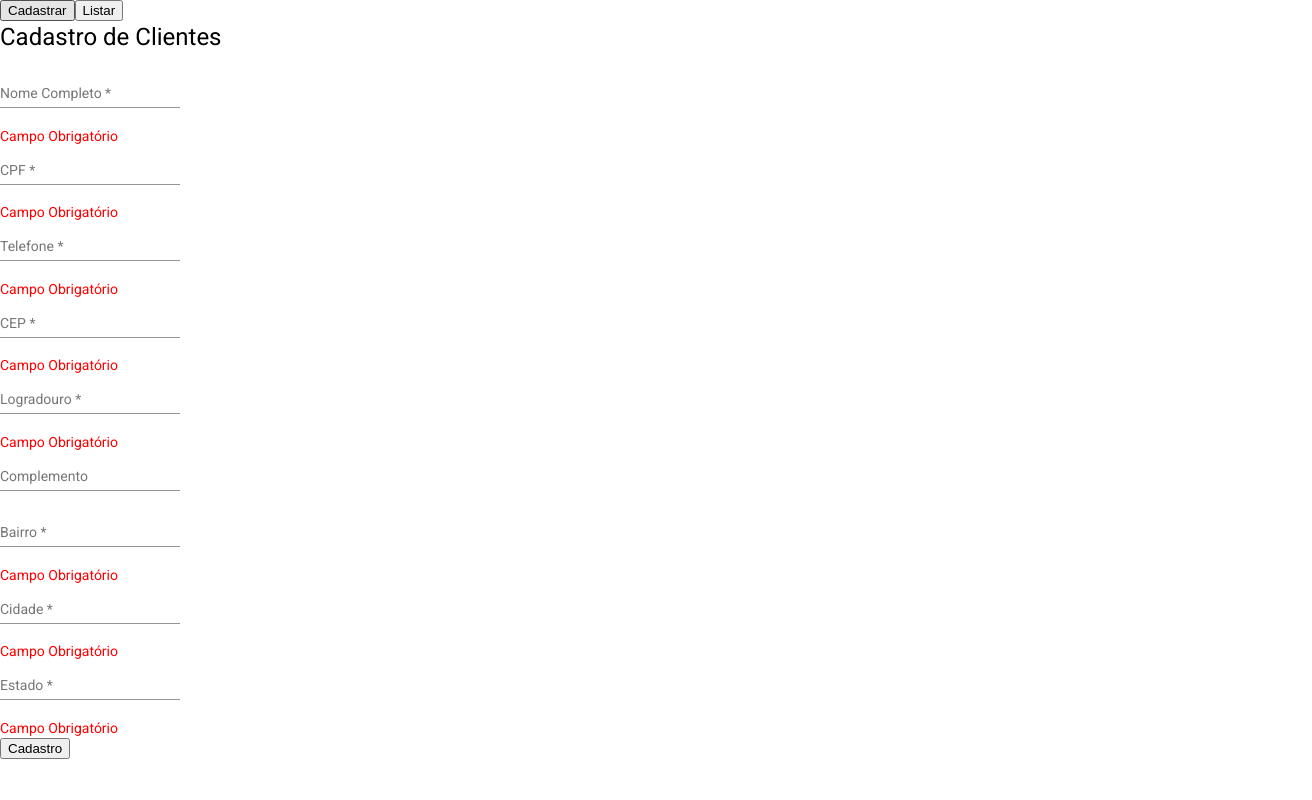
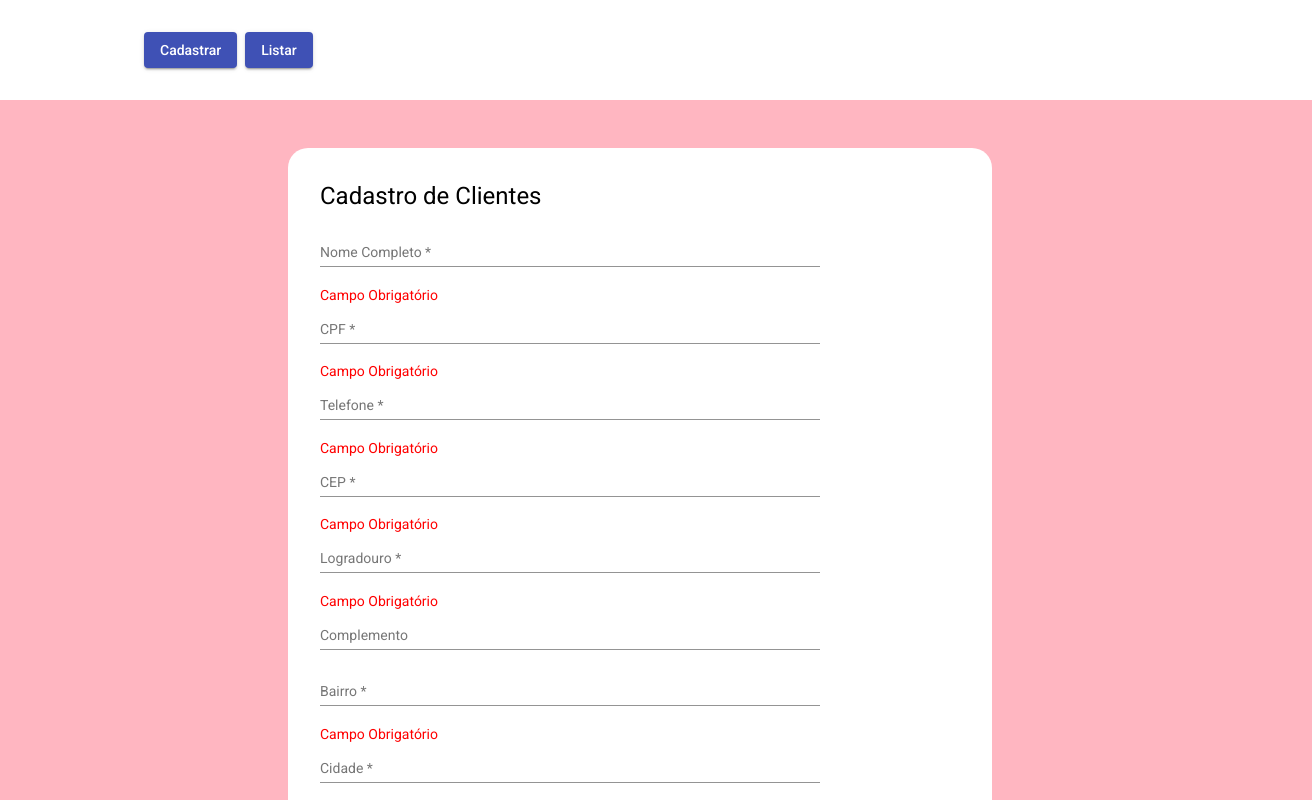
Before and after one commit to MouraRafael/atividade4-angular, an Angular app: page /clientes/cadastro in a window 1280 px wide. Shown: the top 800 px of the page, 1312 px wide, since content can reach past the window. Built offline with nearby package versions, Linux system fonts and the light colour scheme.

Commit message:
feat: css

```diff
--- a/src/app/app.component.css
+++ b/src/app/app.component.css
@@ -0,0 +1,20 @@
+.container{
+
+  max-width: 80%;
+  margin: auto;
+
+}
+
+.header{
+  background-color: white;
+  padding: 1rem;
+  width: 100vw;
+}
+
+.menu{
+  max-width: 80%;
+  padding: 1rem;
+  margin: auto;
+  display: flex;
+  gap: .5rem;
+}
--- a/src/app/app.component.html
+++ b/src/app/app.component.html
@@ -1,7 +1,9 @@
-<header>
-  <nav>
-    <button (click)="toRegistration()">Cadastrar</button>
-    <button (click)="toList()">Listar</button>
+<header class="header">
+  <nav class="menu">
+    <button mat-raised-button color="primary" (click)="toRegistration()">Cadastrar</button>
+    <button mat-raised-button color="primary" (click)="toList()">Listar</button>
   </nav>
 </header>
-<router-outlet></router-outlet>
+<section class="container">
+  <router-outlet></router-outlet>
+</section>
--- a/src/app/app.module.ts
+++ b/src/app/app.module.ts
@@ -5,6 +5,7 @@ import { AppRoutingModule } from './app-routing.module';
 import { AppComponent } from './app.component';
 import { CustomersModule } from './customers/customers.module';
 import { BrowserAnimationsModule } from '@angular/platform-browser/animations';
+import { MatButtonModule } from "@angular/material/button";
 
 @NgModule({
   declarations: [
@@ -16,6 +17,7 @@ import { BrowserAnimationsModule } from '@angular/platform-browser/animations';
     CustomersModule,
     CustomersModule,
     BrowserAnimationsModule,
+    MatButtonModule
   ],
   providers: [],
   bootstrap: [AppComponent]
--- a/src/app/customers/components/edit/edit.component.css
+++ b/src/app/customers/components/edit/edit.component.css
@@ -0,0 +1,30 @@
+.form-edit{
+  border-radius: 20px;
+  padding: 2rem;
+  background-color: white;
+  width: 50vw;
+  margin: auto;
+  margin-bottom: 2rem;
+  margin-top: 3rem;
+
+}
+
+.formBox{
+  width: 50vw;
+  margin: auto;
+
+
+
+}
+.mat-form-field{
+  width: 100%;
+  max-width: 500px;
+  min-width: 50%;
+  margin: auto;
+
+}
+
+button{
+  margin-top: 2rem;
+  width: 100%;
+}
--- a/src/app/customers/components/edit/edit.component.html
+++ b/src/app/customers/components/edit/edit.component.html
@@ -1,4 +1,4 @@
-<section>
+<section class="form-edit">
   <h1>Cadastro de  Clientes</h1>
   <form [formGroup]="formEditaCliente">
     <div class="formBox">
@@ -83,6 +83,6 @@
         </mat-error>
       </div>
     </div>
-    <button (click)="edit()">Editar</button>
+    <button mat-raised-button color="primary" (click)="edit()">Editar</button>
   </form>
 </section>
--- a/src/app/customers/components/list/list.component.css
+++ b/src/app/customers/components/list/list.component.css
@@ -0,0 +1,33 @@
+.customer-list{
+  background-color: rgba(255, 255, 255, .8);
+  margin-top: 2rem;
+  padding: 20px;
+  border-radius: 20px;
+}
+
+.customer-list h1{
+  color: black;
+  text-decoration: underline;
+  background-color: white;
+  text-align: center;
+  border-radius: 20px 20px 0 0;
+  border: 1px solid rgba(0, 0, 0, .2)
+
+}
+
+.table-list{
+  width: 100%;
+  padding: 1rem;
+  border-radius: 5px;
+}
+.btn:hover{
+  cursor: pointer;
+  color: green;
+}
+
+.btn-edit{
+  color:cornflowerblue
+}
+.btn-delete{
+  color:red
+}
--- a/src/app/customers/components/list/list.component.html
+++ b/src/app/customers/components/list/list.component.html
@@ -1,5 +1,6 @@
+<section class="customer-list">
   <h1>Lista dos Clientes</h1>
-<table mat-table [dataSource]="dataSource" class="mat-elevation-z8">
+  <table mat-table [dataSource]="dataSource" class="mat-elevation-z8 table-list">
     <ng-container matColumnDef="nome">
       <th mat-header-cell *matHeaderCellDef>Nome do cliente</th>
       <td mat-cell *matCellDef="let element">{{element.nome}}</td>
@@ -10,11 +11,11 @@
     </ng-container>
     <ng-container matColumnDef="editar">
       <th mat-header-cell *matHeaderCellDef>Editar</th>
-    <td mat-cell *matCellDef="let element" (click)="edit(element.id)"><mat-icon>edit</mat-icon></td>
+      <td mat-cell *matCellDef="let element" (click)="edit(element.id)"><mat-icon class="btn btn-edit">edit</mat-icon></td>
     </ng-container>
     <ng-container matColumnDef="remover">
       <th mat-header-cell *matHeaderCellDef>Remover</th>
-    <td mat-cell *matCellDef="let element" (click)="delete(element.id)"><mat-icon>delete</mat-icon></td>
+      <td mat-cell *matCellDef="let element" (click)="delete(element.id)"><mat-icon class="btn btn-delete">delete</mat-icon></td>
     </ng-container>
 
 
@@ -28,3 +29,4 @@
     <tr mat-header-row *matHeaderRowDef="displayedColumns"></tr>
     <tr mat-row *matRowDef="let row; columns: displayedColumns"></tr>
   </table>
+</section>
--- a/src/app/customers/components/registration/registration.component.css
+++ b/src/app/customers/components/registration/registration.component.css
@@ -0,0 +1,30 @@
+.form-register{
+  border-radius: 20px;
+  padding: 2rem;
+  background-color: white;
+  width: 50vw;
+  margin: auto;
+  margin-bottom: 2rem;
+  margin-top: 3rem;
+
+}
+
+.formBox{
+  width: 50vw;
+  margin: auto;
+
+
+
+}
+.mat-form-field{
+  width: 100%;
+  max-width: 500px;
+  min-width: 50%;
+  margin: auto;
+
+}
+
+button{
+  margin-top: 2rem;
+  width: 100%;
+}
--- a/src/app/customers/components/registration/registration.component.html
+++ b/src/app/customers/components/registration/registration.component.html
@@ -1,4 +1,4 @@
-<section>
+<section class="form-register">
   <h1>Cadastro de  Clientes</h1>
   <form [formGroup]="formCadastroCliente">
     <div class="formBox">
@@ -83,6 +83,6 @@
         </mat-error>
       </div>
     </div>
-    <button (click)="cadastrar()">Cadastro</button>
+    <button mat-raised-button color="primary" (click)="cadastrar()">Cadastro</button>
   </form>
 </section>
--- a/src/styles.css
+++ b/src/styles.css
@@ -2,3 +2,7 @@
 
 html, body { height: 100%; }
 body { margin: 0; font-family: Roboto, "Helvetica Neue", sans-serif; }
+
+body{
+  background-color: lightpink;
+}
```
Lines whose indentation alone changed are shown as unchanged.
